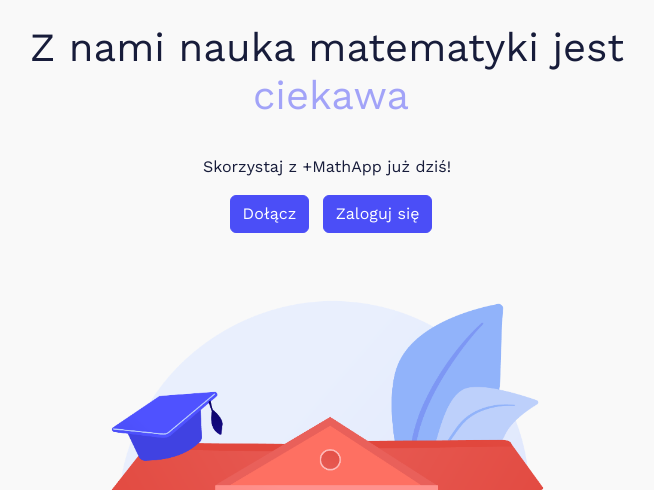
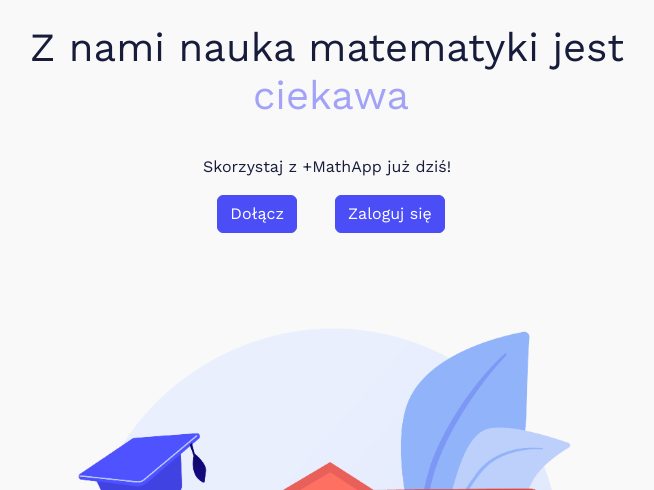
Before and after one commit to drezi29/mathapp, a Django app: template landing_page/templates/landing_page/home.html in a window 1280 px wide. Shown: the part 62-552 px from the top of the page, without its empty margins (313-967 px from the left). Run offline with Django 3.2, Linux system fonts and the light colour scheme; the template is opened without the code that fills it, so the values that code supplies are empty.

Commit message:
fix(moving buttons): fix for landing page - scaling buttons

```diff
--- a/landing_page/templates/landing_page/home.html
+++ b/landing_page/templates/landing_page/home.html
@@ -20,9 +20,16 @@
             <div class="col-12 short-desc-home-page">
                 <p>Skorzystaj z +MathApp już dziś!</p>
                 {% if not user.is_authenticated %}
-                <div class="mt-3">
-                    <a href="{% url 'register' %}" class="button btn btn-primary ml-2">Dołącz</a>
-                    <a href="{% url 'login' %}" class="button btn btn-primary ml-2">Zaloguj się</a>
+                <div class="mt-3 container">
+                    <div class="button-box row">
+                        <div class="col-6" style="text-align: right;">
+                            <a href="{% url 'register' %}" class="button btn btn-primary ml-2">Dołącz</a>
+                        </div>
+                        <div class="col-6" style="text-align: left;">
+                            <a href="{% url 'login' %}" class="button btn btn-primary ml-2">Zaloguj się</a>
+                        </div>
+                        </div>
+                    </div>
                 </div>
                 {% endif %}
             </div>
```
